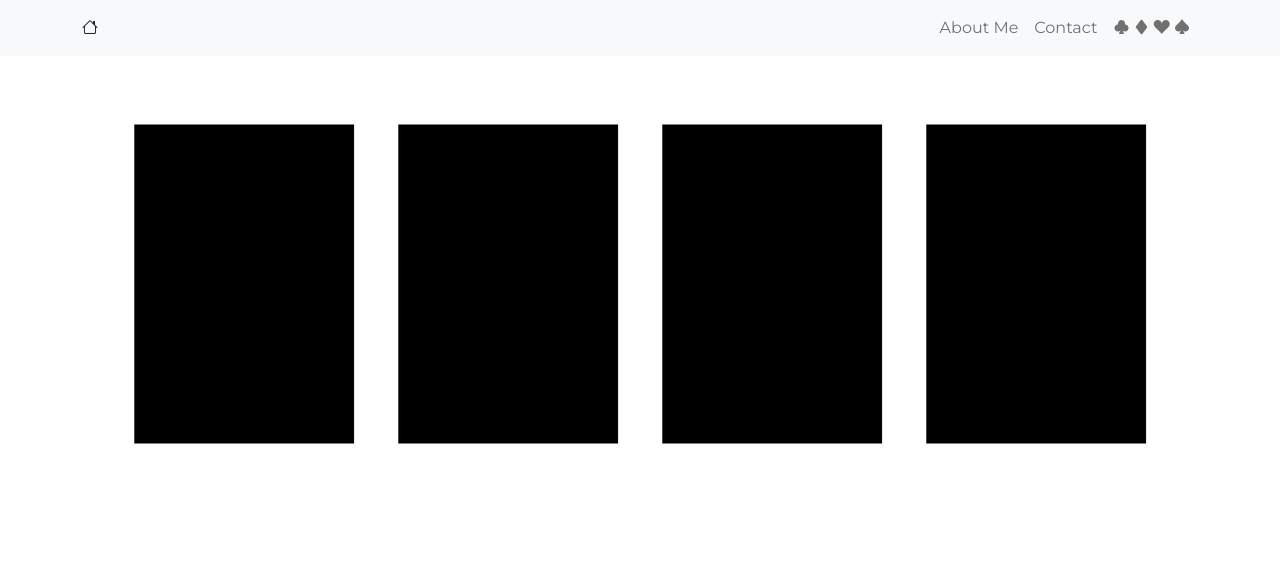
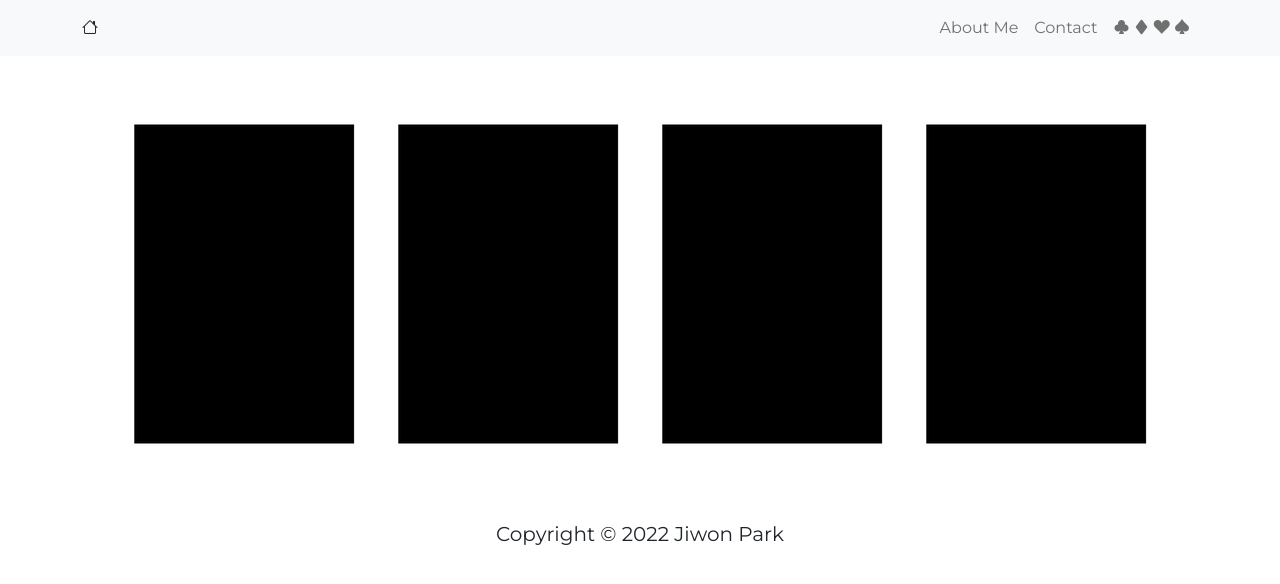
Before and after one commit to g1g1g1g1g1/Personal-Portfolio, a website: page public/cards.html in a window 1280 px wide. Drawn offline with nearby package versions, Linux system fonts and the light colour scheme.

Commit message:
margin fixes and footer added

```diff
--- a/public/cards.html
+++ b/public/cards.html
@@ -98,6 +98,14 @@
         </div>
     </div>
 </section>
+            <!-- Footer -->
+            <footer class="mt-auto bg-white text-dark text-center position-relative">
+                <div class="container">
+                    <p class="lead">Copyright &copy; 2022 Jiwon Park</p>
+                    <a href="" class="position-absolute bottom-0 end-0 p-5">
+                    </a>
+                </div>
+            </footer>
+            <script src="https://cdn.jsdelivr.net/npm/bootstrap@5.2.0/dist/js/bootstrap.bundle.min.js" integrity="sha384-A3rJD856KowSb7dwlZdYEkO39Gagi7vIsF0jrRAoQmDKKtQBHUuLZ9AsSv4jD4Xa" crossorigin="anonymous"></script>
 </body>
-<script src="https://cdn.jsdelivr.net/npm/bootstrap@5.2.0/dist/js/bootstrap.bundle.min.js" integrity="sha384-A3rJD856KowSb7dwlZdYEkO39Gagi7vIsF0jrRAoQmDKKtQBHUuLZ9AsSv4jD4Xa" crossorigin="anonymous"></script>
 </html>
```
Also changed, not shown: public/index.html (+1 -1 lines).
